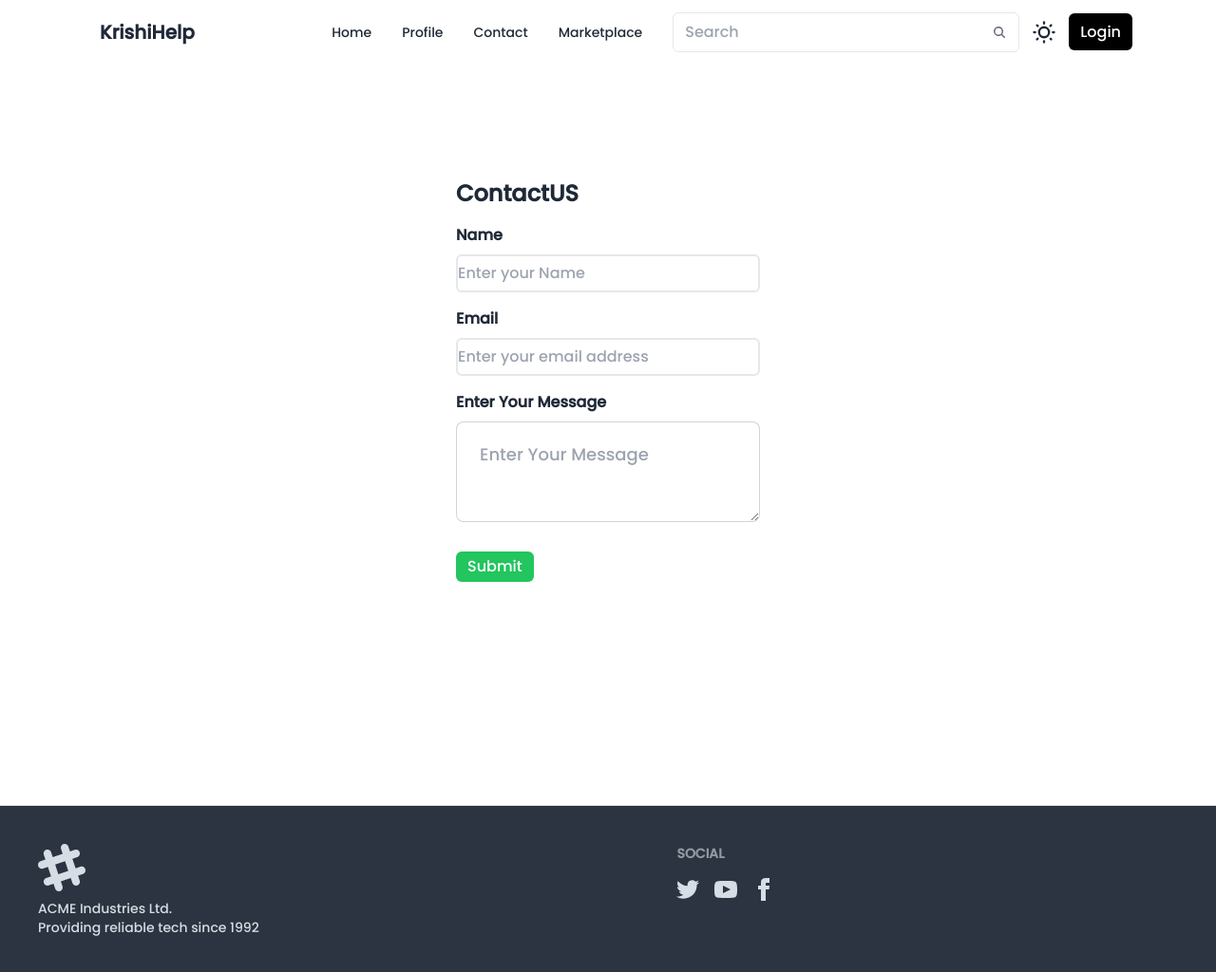
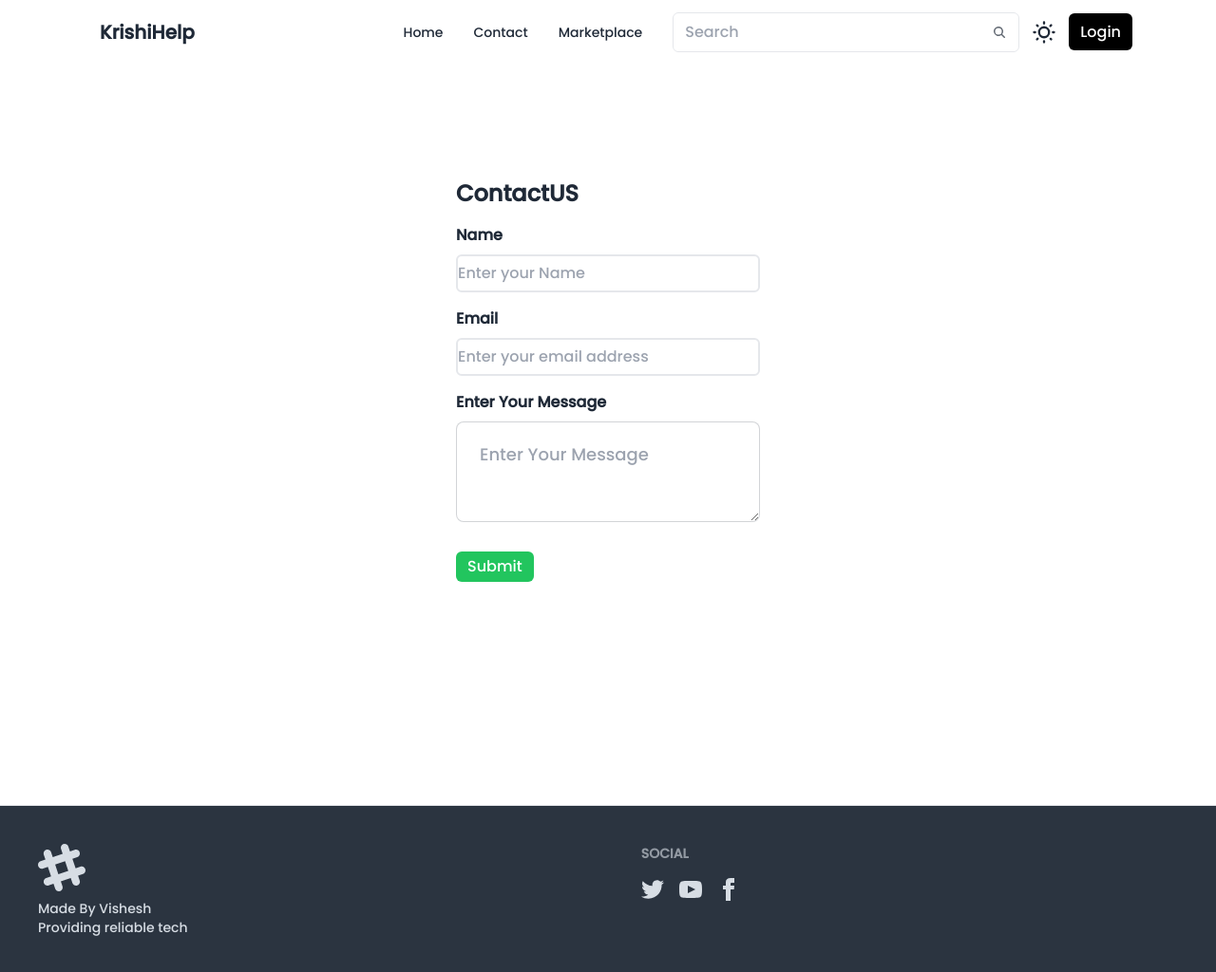
Before and after one commit to vishu-cpp/Farmer-Project, a React (Vite) app in the folder frontend/: page /contactus in a window 1280 px wide. Shown: the top 1024 px of the page at 95% size. Built offline with nearby package versions, Linux system fonts and the light colour scheme.

Commit message:
Complete Project

```diff
--- a/frontend/package.json
+++ b/frontend/package.json
@@ -11,6 +11,7 @@
   },
   "dependencies": {
     "axios": "^1.7.2",
+    "mdb-react-ui-kit": "^8.0.0",
     "react": "^18.3.1",
     "react-dom": "^18.3.1",
     "react-hook-form": "^7.52.1",
--- a/frontend/src/App.jsx
+++ b/frontend/src/App.jsx
@@ -6,6 +6,7 @@ import Signup from "./components/Signup"
 import ContactUs from "./components/ContactUs"
 import { Toaster } from "react-hot-toast"
 import { useAuth } from "./context/AuthProvider"
+
 
 function App() {
       const[authUser,setAuthUser]=useAuth();
@@ -20,6 +21,7 @@ function App() {
         <Route path="/contactus" element={<ContactUs/>}/>
 
 
+
       </Routes>
       <Toaster/>
       </div>
--- a/frontend/src/components/Cards.jsx
+++ b/frontend/src/components/Cards.jsx
@@ -18,10 +18,10 @@ function Cards({item}) {
         <p>{item.name}</p>
         <div className="card-actions justify-between">
           <div className="badge badge-outline">Rs{item.price}</div>
-          <div className="cursor-pointer px-3 py-2 rounded-full border-[2px] hover:bg-green-500 hover:text-white duration-300">Buy Now!</div>
+          <div className="cursor-pointer px-3 py-2 rounded-full border-[2px] hover:bg-green-500 hover:text-white duration-300">Take a look!</div>
         </div>
       </div>
-    </div>
+        </div>
 
     </div>
     </>
--- a/frontend/src/components/ContactUs.jsx
+++ b/frontend/src/components/ContactUs.jsx
@@ -2,6 +2,7 @@
 import Navbar from './Navbar';
 import Footer from './Footer';
 import { useForm } from "react-hook-form"
+import toast from 'react-hot-toast';
 
 function ContactUs() {
     const {
@@ -20,7 +21,7 @@ function ContactUs() {
         <h1 className="text-2xl font-bold">ContactUS</h1>
         <div className='mt-4 space-y-2'>
             <p className='font-bold'>Name</p>
-            <input type="text"
+            <input type="text" id="namefield"
             className="grow rounded-md outline-none border-[2px] w-80 h-10 dark:text-gray-500"
             placeholder="Enter your Name"
             {...register("name", { required: true })}
@@ -53,9 +54,11 @@ function ContactUs() {
         {errors.message && <span className='text-sm text-red-500'>This field is required</span>}
         <button className='bg-green-500 text-white rounded-md px-3 py-1 hover:bg-green-700 duration-200'
         onClick={ ()=>{
+
             const msg = "Submit SuccessFull";
             console.log(msg);
         }}>
+
             Submit
         </button>
         </form>
--- a/frontend/src/components/Footer.jsx
+++ b/frontend/src/components/Footer.jsx
@@ -19,9 +19,9 @@ function Footer() {
                 d="M22.672 15.226l-2.432.811.841 2.515c.33 1.019-.209 2.127-1.23 2.456-1.15.325-2.148-.321-2.463-1.226l-.84-2.518-5.013 1.677.84 2.517c.391 1.203-.434 2.542-1.831 2.542-.88 0-1.601-.564-1.86-1.314l-.842-2.516-2.431.809c-1.135.328-2.145-.317-2.463-1.229-.329-1.018.211-2.127 1.231-2.456l2.432-.809-1.621-4.823-2.432.808c-1.355.384-2.558-.59-2.558-1.839 0-.817.509-1.582 1.327-1.846l2.433-.809-.842-2.515c-.33-1.02.211-2.129 1.232-2.458 1.02-.329 2.13.209 2.461 1.229l.842 2.515 5.011-1.677-.839-2.517c-.403-1.238.484-2.553 1.843-2.553.819 0 1.585.509 1.85 1.326l.841 2.517 2.431-.81c1.02-.33 2.131.211 2.461 1.229.332 1.018-.21 2.126-1.23 2.456l-2.433.809 1.622 4.823 2.433-.809c1.242-.401 2.557.484 2.557 1.838 0 .819-.51 1.583-1.328 1.847m-8.992-6.428l-5.01 1.675 1.619 4.828 5.011-1.674-1.62-4.829z"></path>
             </svg>
             <p>
-            ACME Industries Ltd.
+            Made By Vishesh
             <br />
-            Providing reliable tech since 1992
+            Providing reliable tech
             </p>
         </aside>
         <nav>
--- a/frontend/src/components/Freeservice.jsx
+++ b/frontend/src/components/Freeservice.jsx
@@ -65,7 +65,7 @@ function Freeservice() {
     <>
       <div className="max-w-screen-2xl container mx-auto md:px-20 px-4">
         <div>
-          <h1 className="font-semibold text-xl pb-2">Free Course Offered</h1>
+          <h1 className="font-semibold text-xl pb-2">Free News Updates!!</h1>
           <p>
             Lorem ipsum dolor sit amet consectetur adipisicing elit. Rerum
             pariatur deserunt tenetur praesentium molestiae laboriosam harum,
--- a/frontend/src/components/Navbar.jsx
+++ b/frontend/src/components/Navbar.jsx
@@ -50,7 +50,7 @@ function Navbar() {
     const navItems = (
         <>
               <li><a href="/">Home</a></li>
-              <li><a href="/">Profile</a></li>
+
               <li><a href="/contactus">Contact</a></li>
               <li><a href="/marketplace">Marketplace</a></li>
         </>
```
Also changed, not shown: 1 other file (tests, documents, lock files or other folders).
